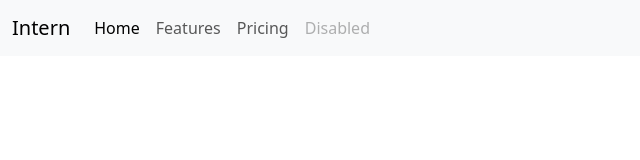
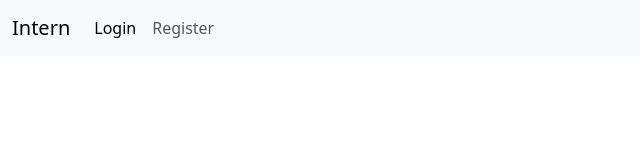
Before and after one commit to karun-realpage/react-ts-h72txz, a React (Create React App) app: page / in a window 1280 px wide. Shown: the top 160 px of the page, without its empty margins (0-640 px from the left). Built offline with nearby package versions, Linux system fonts and the light colour scheme.

Commit message:
1 file modified

```diff
--- a/Nav.tsx
+++ b/Nav.tsx
@@ -21,15 +21,11 @@
         <div className="collapse navbar-collapse" id="navbarNavAltMarkup">
           <div className="navbar-nav">
             <a className="nav-link active" aria-current="page" href="#">
-              Home
+              Login
             </a>
             <a className="nav-link" href="#">
-              Features
+              Register
             </a>
-            <a className="nav-link" href="#">
-              Pricing
-            </a>
-            <a className="nav-link disabled">Disabled</a>
           </div>
         </div>
       </div>
```
